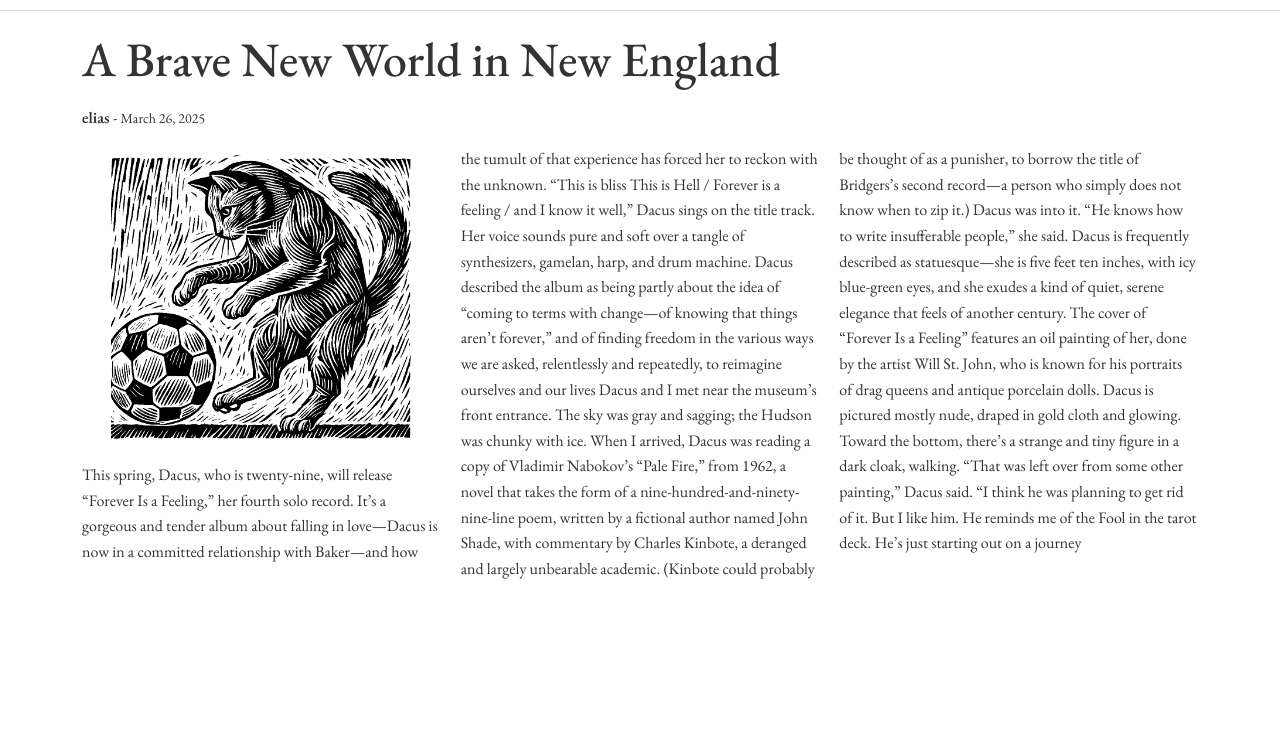
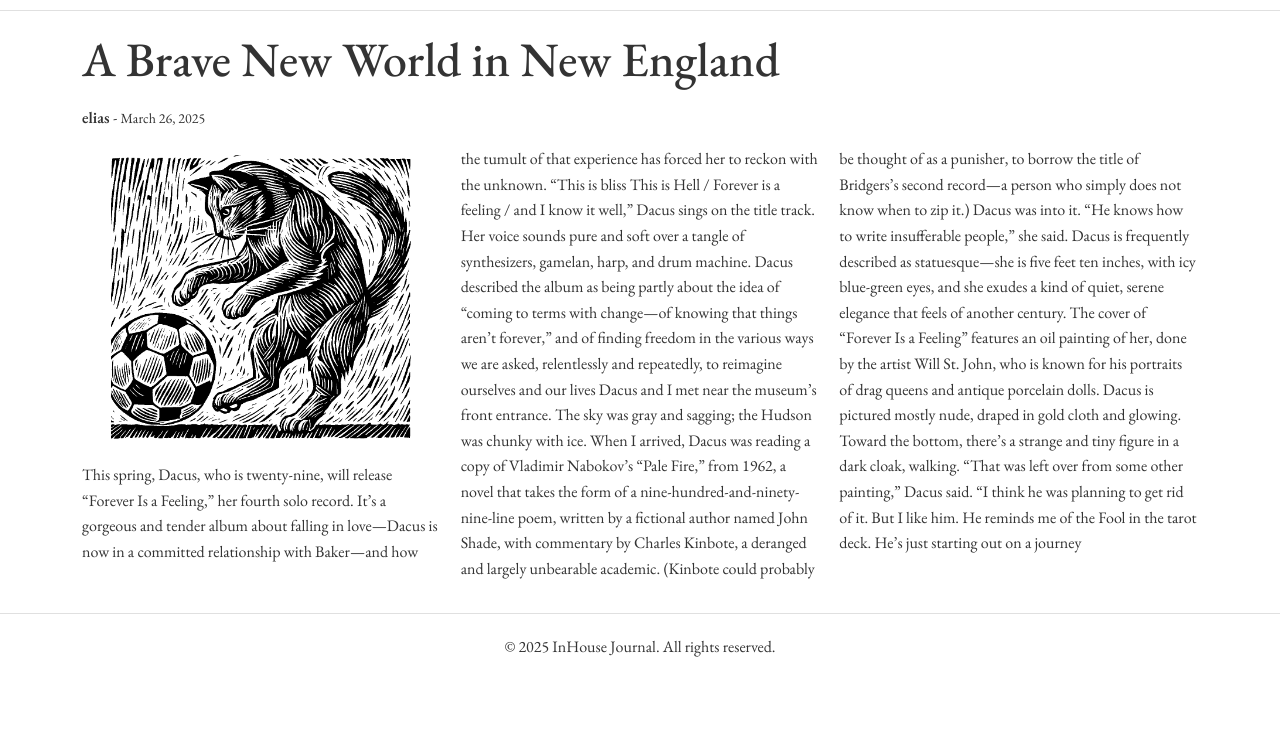
Before and after one commit to elite-0000/InHouse-Literary, a Django app: page /post/1/ in a window 1280 px wide. Shown: the part 49-800 px from the top of the page. Run offline with Django 5.2, Linux system fonts and the light colour scheme; data comes from the database, SQL or seed files in the repository.

Commit message:
- update latest version

```diff
--- /dev/null
+++ b/index.html
@@ -0,0 +1,3 @@
+<footer>
+  © 2025 InHouse Journal. All rights reserved.
+</footer>
--- a/news/templates/shared/base.html
+++ b/news/templates/shared/base.html
@@ -61,7 +61,7 @@
 
         main {
             margin-top: var(--header-height);
-            min-height: calc(100vh - var(--header-height));
+            /* min-height: calc(100vh - var(--header-height)); */
         }
 
         .dark-mode-toggle {
@@ -102,6 +102,13 @@
                 padding: 0 1rem;
             }
         }
+
+        footer {
+            border-top: 1px solid var(--border-color);
+            padding: 20px 0;
+            text-align: center;
+            margin-top: 2rem;
+        }
     </style>
 </head>
 <body>
@@ -122,6 +129,10 @@
         {% endblock %}
     </main>
 
+    <footer>
+        <p>© 2025 InHouse Journal. All rights reserved.</p>
+    </footer>
+
     <script>
         const toggle = document.querySelector('.dark-mode-toggle');
         const prefersDark = window.matchMedia('(prefers-color-scheme: dark)');
```
Also changed, not shown: styles.css (added, +8 -0 lines).
